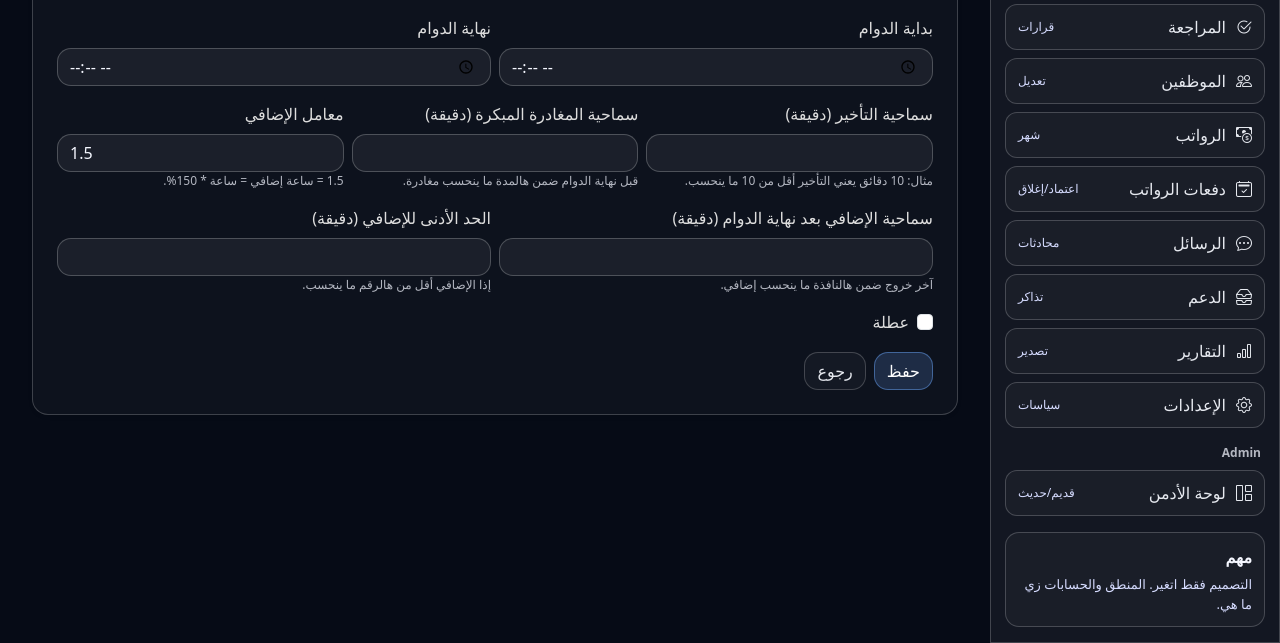
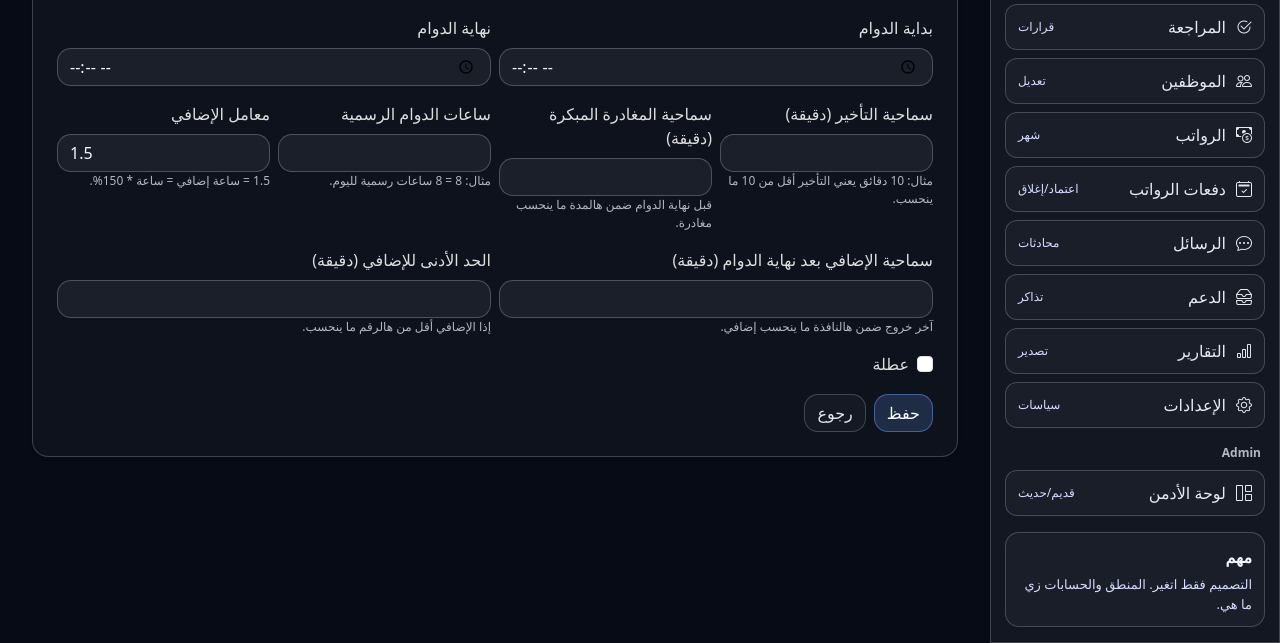
Before and after one commit to compamyin/attendance_app, a FastAPI app: template templates/hr_settings.html in a window 1280 px wide. Shown: the part 157-800 px from the top of the page. Run offline with FastAPI, Linux system fonts and the light colour scheme; the template is opened without the code that fills it, so the values that code supplies are empty.

Commit message:
Update hr_settings.html

```diff
--- a/templates/hr_settings.html
+++ b/templates/hr_settings.html
@@ -33,17 +33,22 @@
         </div>
 
         <div class="row g-2">
-          <div class="col-12 col-md-4">
+  <div class="col-12 col-md-3">
     <label class="form-label">سماحية التأخير (دقيقة)</label>
     <input type="number" name="grace_minutes" class="form-control" min="0" value="{{ grace_minutes }}">
     <div class="muted" style="font-size:12px;">مثال: 10 دقائق يعني التأخير أقل من 10 ما ينحسب.</div>
   </div>
-          <div class="col-12 col-md-4">
+  <div class="col-12 col-md-3">
     <label class="form-label">سماحية المغادرة المبكرة (دقيقة)</label>
     <input type="number" name="early_leave_grace_minutes" class="form-control" min="0" value="{{ early_leave_grace_minutes }}">
     <div class="muted" style="font-size:12px;">قبل نهاية الدوام ضمن هالمدة ما ينحسب مغادرة.</div>
   </div>
-          <div class="col-12 col-md-4">
+  <div class="col-12 col-md-3">
+    <label class="form-label">ساعات الدوام الرسمية</label>
+    <input type="number" name="official_hours" class="form-control" step="0.5" min="0" value="{{ official_hours }}">
+    <div class="muted" style="font-size:12px;">مثال: 8 = 8 ساعات رسمية لليوم.</div>
+  </div>
+  <div class="col-12 col-md-3">
     <label class="form-label">معامل الإضافي</label>
     <input type="number" name="overtime_multiplier" class="form-control" step="0.1" min="1" value="{{ settings.overtime_multiplier if settings else 1.5 }}">
     <div class="muted" style="font-size:12px;">1.5 = ساعة إضافي = ساعة * 150%.</div>
```
Lines whose indentation alone changed are shown as unchanged.
